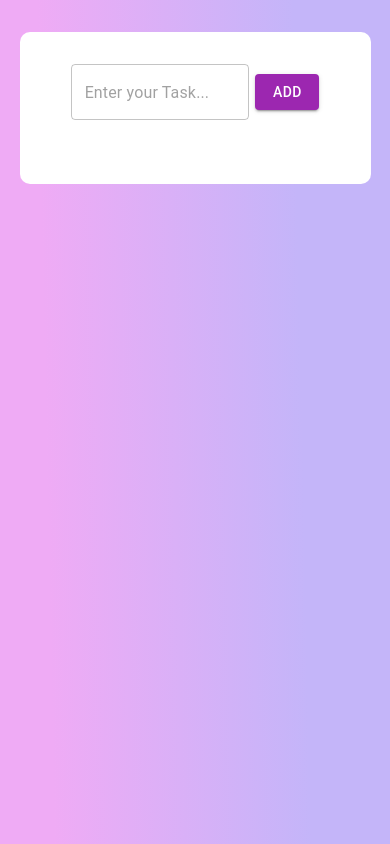
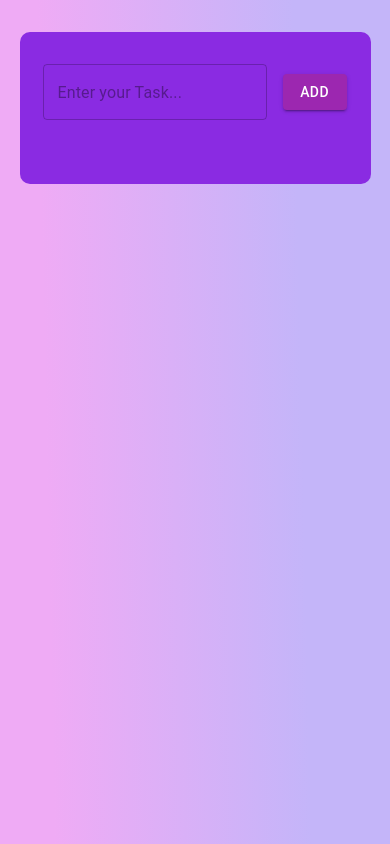
Before and after one commit to Farzaneh-Mohammadi/Todo_list_Nextjs, a Next.js app: page / in a window 390 px wide. Built offline with nearby package versions, Linux system fonts and the light colour scheme.

Commit message:
fix style bugs

```diff
--- a/components/Todos.js
+++ b/components/Todos.js
@@ -83,7 +83,7 @@ const Todos = (props) => {
           <div key={item.id} className={styles.taskRow}>
             <p>{item.data}</p>
 
-            <div>
+            <div className={styles.taskBtns}>
               <Button
                 onClick={() =>
                   dispatch(
--- a/styles/Todos.module.css
+++ b/styles/Todos.module.css
@@ -1,7 +1,7 @@
 .container {
   background-color: #fff;
   border-radius: 10px;
-  width: 90%;
+  width: 60%;
   margin: auto;
   padding: 2rem 3rem;
 }
@@ -14,7 +14,7 @@
 }
 
 .inputField {
-  width: 70%;
+  width: 80%;
 }
 
 .addBtn {
@@ -35,12 +35,27 @@
   background-color: #b091bd8f;
 }
 
-@media (min-width: 400px) {
+@media (min-width:350px) and (max-width:500px) {
   .inputField {
-    width: 80%;
+    width: 70%;
   }
 
   .container {
-    width: 60%;
+    background-color: blueviolet;
+    width: 90%;
+    padding: 2rem 1rem;
+  }
+
+}
+
+@media (max-width: 350px) {
+  .inputField {
+    width: 70%;
+  }
+
+  .container {
+    background-color: rgb(43, 226, 70);
+    width: 90%;
+    padding: 1rem;
   }
 }
```
